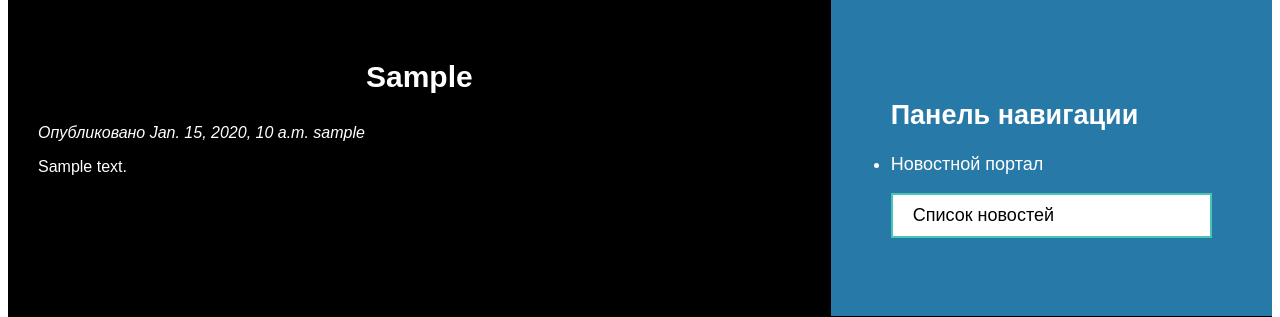
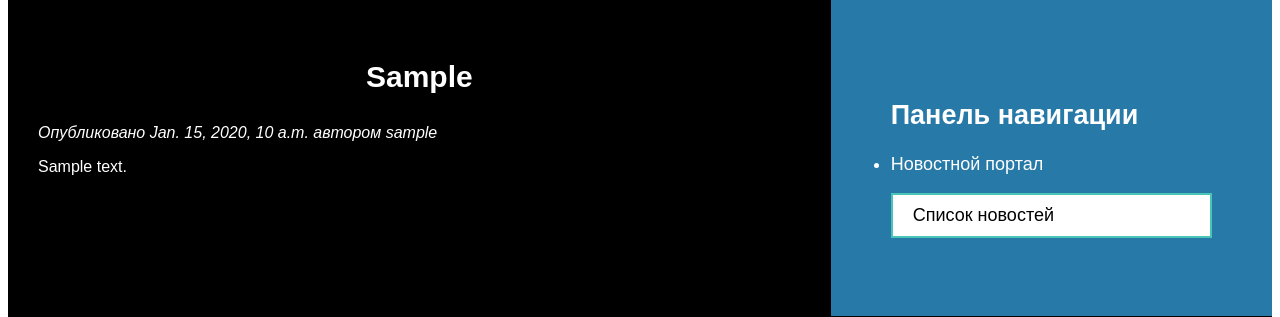
Before and after one commit to SiarheiNeparka/my_news_site_project, a Django app: a page that uses mywebsite/news/templates/news/article/detail.html in a window 1280 px wide. Shown: the part 257-574 px from the top of the page. Run offline with Django 4.2, Linux system fonts and the light colour scheme; tables that the repository leaves empty hold one stand-in row (values such as "Sample post").

Commit message:
change news detail.html file

```diff
--- a/mywebsite/news/templates/news/article/detail.html
+++ b/mywebsite/news/templates/news/article/detail.html
@@ -5,7 +5,7 @@
 {% block content %}
 <h1>{{ article.headline }}</h1>
 <p class="pdate">
-    Опубликовано {{ article.publish }} {{ article.reporter }}
+    Опубликовано {{ article.publish }} автором {{ article.reporter }}
 </p>
 {{ article.content }}
 {% endblock %}
```
